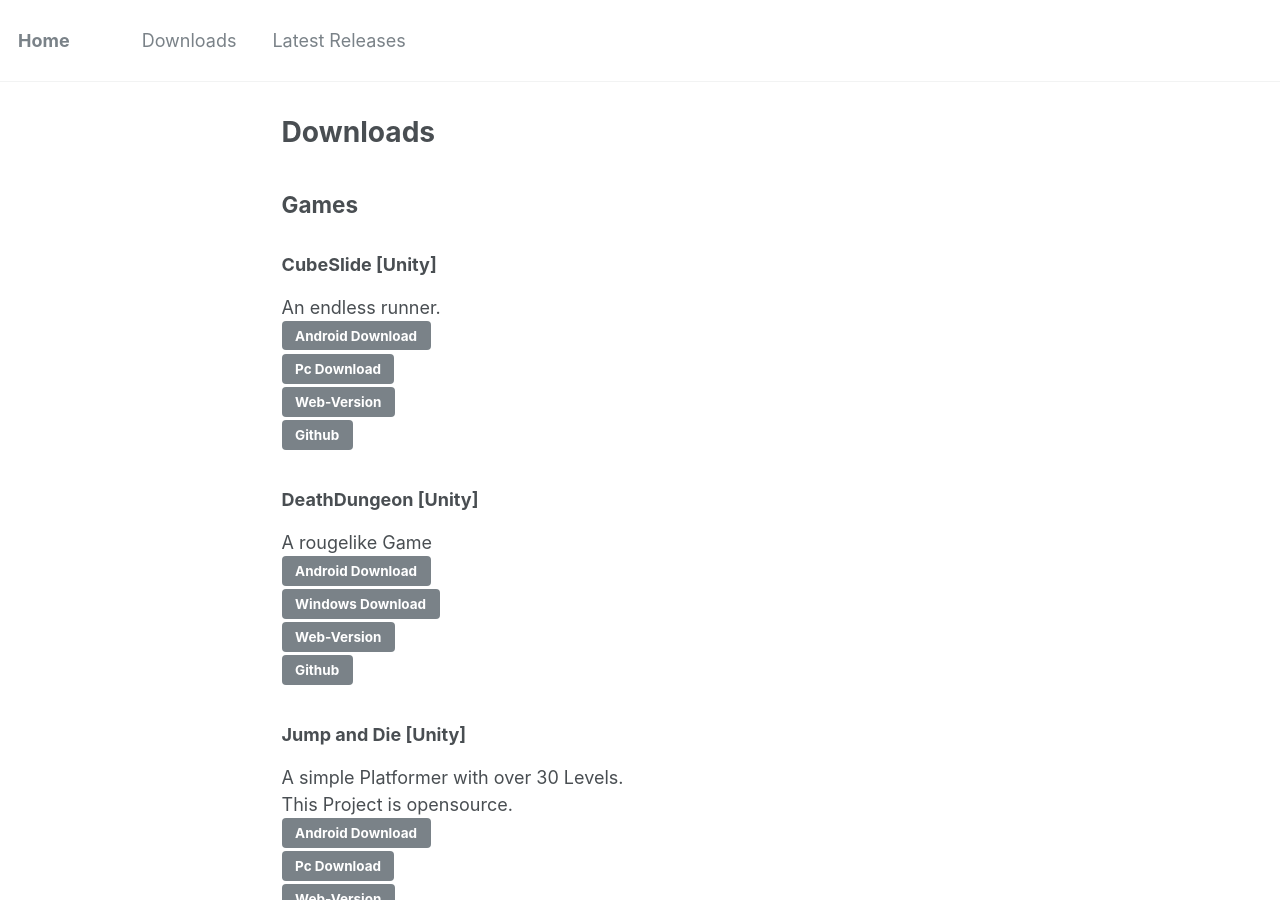
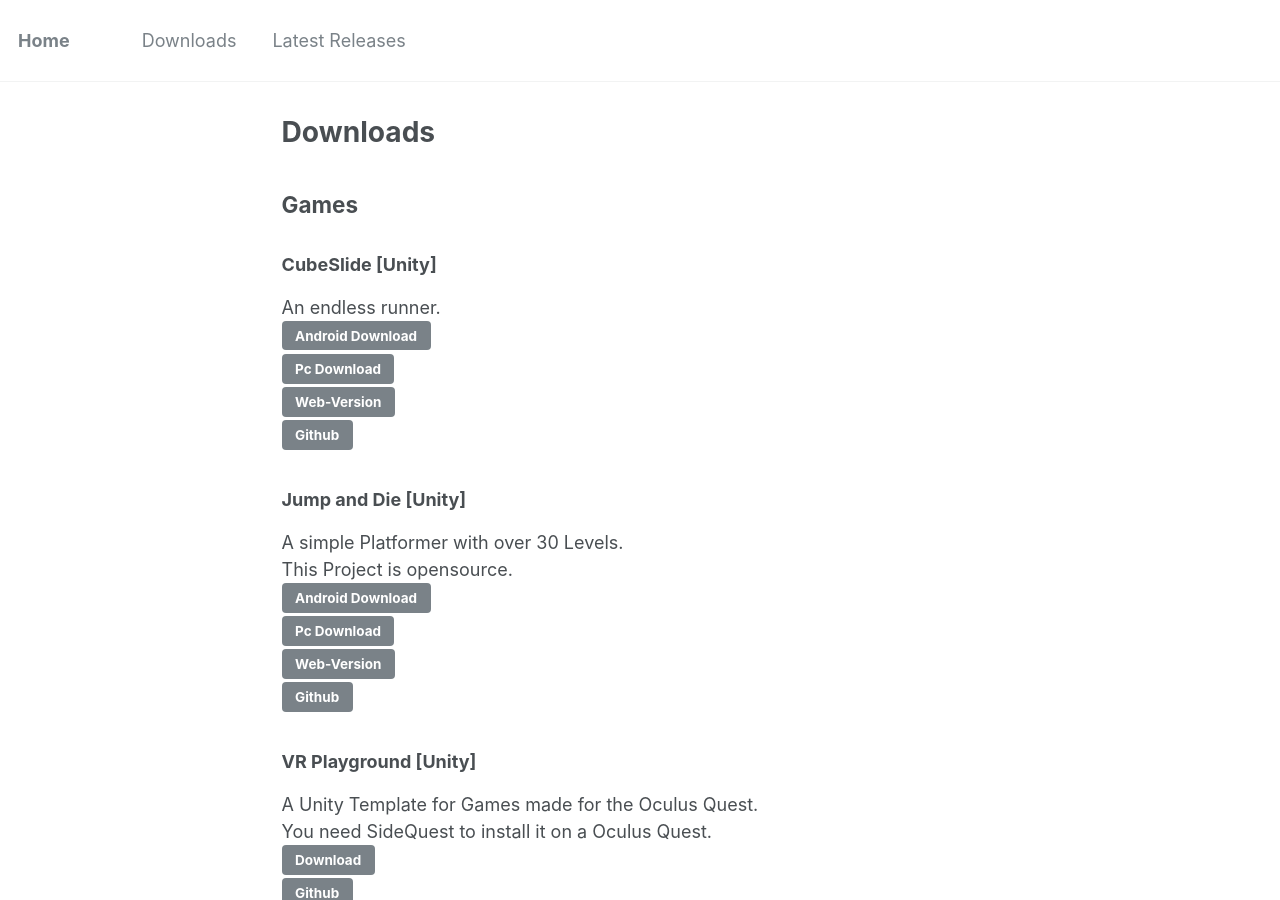
Before and after one commit to Janik313/janik313.github.io, a Jekyll site: the page built from _pages/downloads.md, in a window 1280 px wide and 900 px high. Built offline with Jekyll 4.4.1, drawn with Linux system fonts in a browser that asks for light colours.

Commit message:
Update downloads.md

```diff
--- a/_pages/downloads.md
+++ b/_pages/downloads.md
@@ -24,13 +24,6 @@
 <br><button onclick="window.location.href='https://github.com/Janik313/CubeSlide/raw/master/CubeSlide.zip'" class="btn">Pc Download</button>
 <br><button onclick="window.location.href='https://janik313.github.io/CubeSlide-WebVersion/'" class="btn">Web-Version</button>
 <br><button onclick="window.location.href='https://github.com/Janik313/CubeSlide'" class="btn">Github</button>
-
-<h3>DeathDungeon [Unity]</h3>
-A rougelike Game
-<br><button onclick="window.location.href='https://github.com/Janik313/DeathDungeon/raw/master/DeathDungeon.apk'" class="btn">Android Download</button>
-<br><button onclick="window.location.href='https://github.com/Janik313/DeathDungeon/raw/master/DeathDungeon_win.zip'" class="btn">Windows Download</button>
-<br><button onclick="window.location.href='https://janik313.github.io/DeathDungeon-WebVersion/'" class="btn">Web-Version</button>
-<br><button onclick="window.location.href='https://github.com/Janik313/DeathDungeon'" class="btn">Github</button>
 
 <h3>Jump and Die [Unity]</h3>
 A simple Platformer with over 30 Levels.
```
